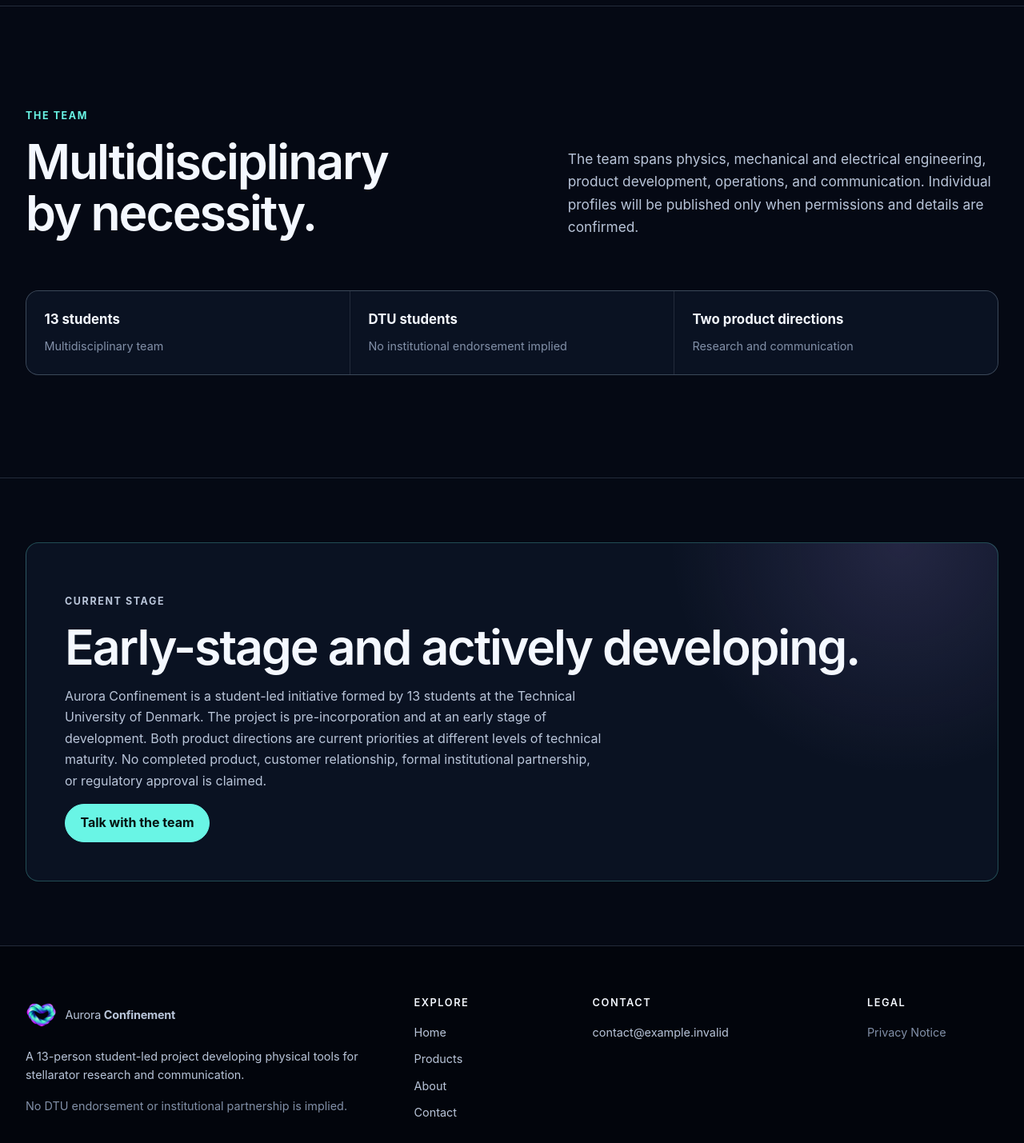
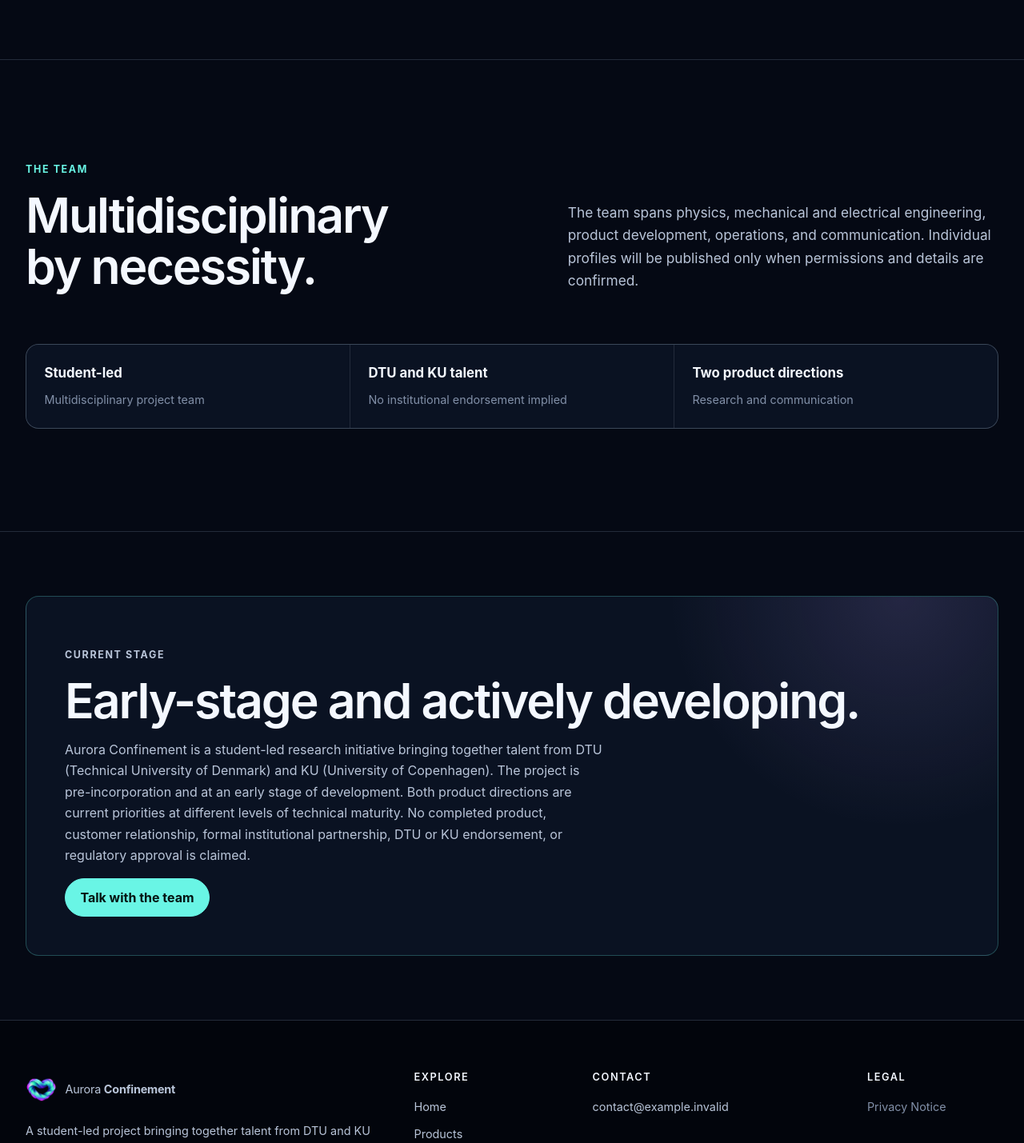
Before and after one commit to ArthurToppenberg/auroraconfinement, a Next.js app in the folder apps/web/: page /about in a window 1280 px wide. Shown: the part 1330-2759 px from the top of the page at 80% size. Built offline with nearby package versions, Linux system fonts and the light colour scheme; no server answers.

Commit message:
refactor: update descriptions to emphasize student-led initiative and collaboration with DTU and KU

```diff
--- a/apps/web/src/app/about/page.tsx
+++ b/apps/web/src/app/about/page.tsx
@@ -7,7 +7,7 @@
 export const metadata: Metadata = pageMetadata({
   title: 'About',
   description:
-    'Aurora Confinement is a 13-person student-led DTU initiative developing physical tools for stellarator research, communication, and teaching.',
+    'Aurora Confinement is a student-led research initiative bringing together talent from DTU and KU to develop physical tools for stellarator research, communication, and teaching.',
   path: '/about/',
 });
 
@@ -17,7 +17,7 @@
       <PageHero
         eyebrow="About"
         title="A multidisciplinary team focused on access."
-        intro="Aurora Confinement is a team of 13 DTU students working to make stellarator technology more accessible for communication, education, and experimental research."
+        intro="Aurora Confinement is a student-led research initiative bringing together talent from DTU (Technical University of Denmark) and KU (University of Copenhagen) to make stellarator technology more accessible for communication, education, and experimental research."
       />
 
       <section className="section">
@@ -58,11 +58,11 @@
           </div>
           <div className="fact-strip">
             <div>
-              <strong>13 students</strong>
-              <span>Multidisciplinary team</span>
+              <strong>Student-led</strong>
+              <span>Multidisciplinary project team</span>
             </div>
             <div>
-              <strong>DTU students</strong>
+              <strong>DTU and KU talent</strong>
               <span>No institutional endorsement implied</span>
             </div>
             <div>
@@ -80,8 +80,8 @@
           <p>
             {projectStatus} Both product directions are current priorities at
             different levels of technical maturity. No completed product,
-            customer relationship, formal institutional partnership, or
-            regulatory approval is claimed.
+            customer relationship, formal institutional partnership, DTU or KU
+            endorsement, or regulatory approval is claimed.
           </p>
           <Link className="button primary" href={contactHrefs.generalEnquiry}>
             Talk with the team
--- a/apps/web/src/components/Footer.tsx
+++ b/apps/web/src/components/Footer.tsx
@@ -23,11 +23,11 @@
             </span>
           </a>
           <p>
-            A 13-person student-led project developing physical tools for
-            stellarator research and communication.
+            A student-led project bringing together talent from DTU and KU to
+            develop physical tools for stellarator research and communication.
           </p>
           <p className="muted">
-            No DTU endorsement or institutional partnership is implied.
+            No DTU or KU endorsement or institutional partnership is implied.
           </p>
         </div>
         <nav aria-label="Footer">
--- a/apps/web/src/content/site.ts
+++ b/apps/web/src/content/site.ts
@@ -5,7 +5,7 @@
 } as const;
 
 export const homeHero = {
-  eyebrow: 'FOUNDED BY DTU STUDENTS · FUSION TECHNOLOGY · COPENHAGEN',
+  eyebrow: 'STUDENT-LED · DTU & KU TALENT · COPENHAGEN',
   headline: 'Stellarator research should be within reach.',
   supporting:
     'Aurora Confinement is developing compact experimental platforms designed to reduce the cost and infrastructure required for hands-on stellarator research, together with physical models that make the technology easier to communicate and teach.',
@@ -16,7 +16,7 @@
 } as const;
 
 export const projectStatus =
-  'Aurora Confinement is a student-led initiative formed by 13 students at the Technical University of Denmark. The project is pre-incorporation and at an early stage of development.';
+  'Aurora Confinement is a student-led research initiative bringing together talent from DTU (Technical University of Denmark) and KU (University of Copenhagen). The project is pre-incorporation and at an early stage of development.';
 
 export const conceptCaption =
   'Concept illustration. Not the actual product or final design. The depicted magnetic-field configuration does not represent Aurora Confinement’s technology.';
```
Also changed, not shown: apps/web/src/app/brief/page.tsx (+4 -3 lines), apps/web/src/app/page.tsx (+4 -4 lines), apps/web/src/content/news/introducing-aurora-confinement.md (+2 -2 lines), 1 other file (tests, documents, lock files or other folders).
